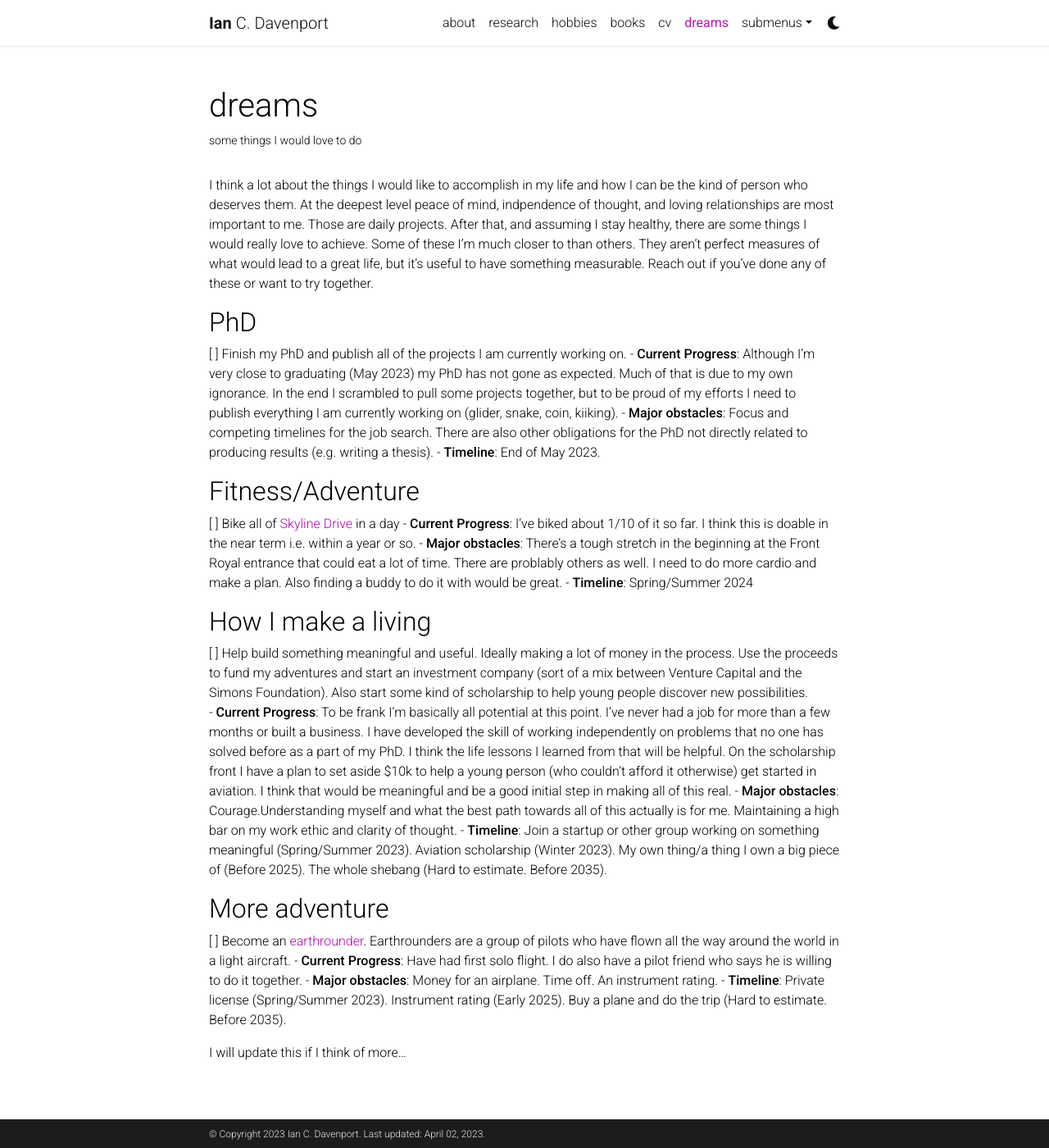
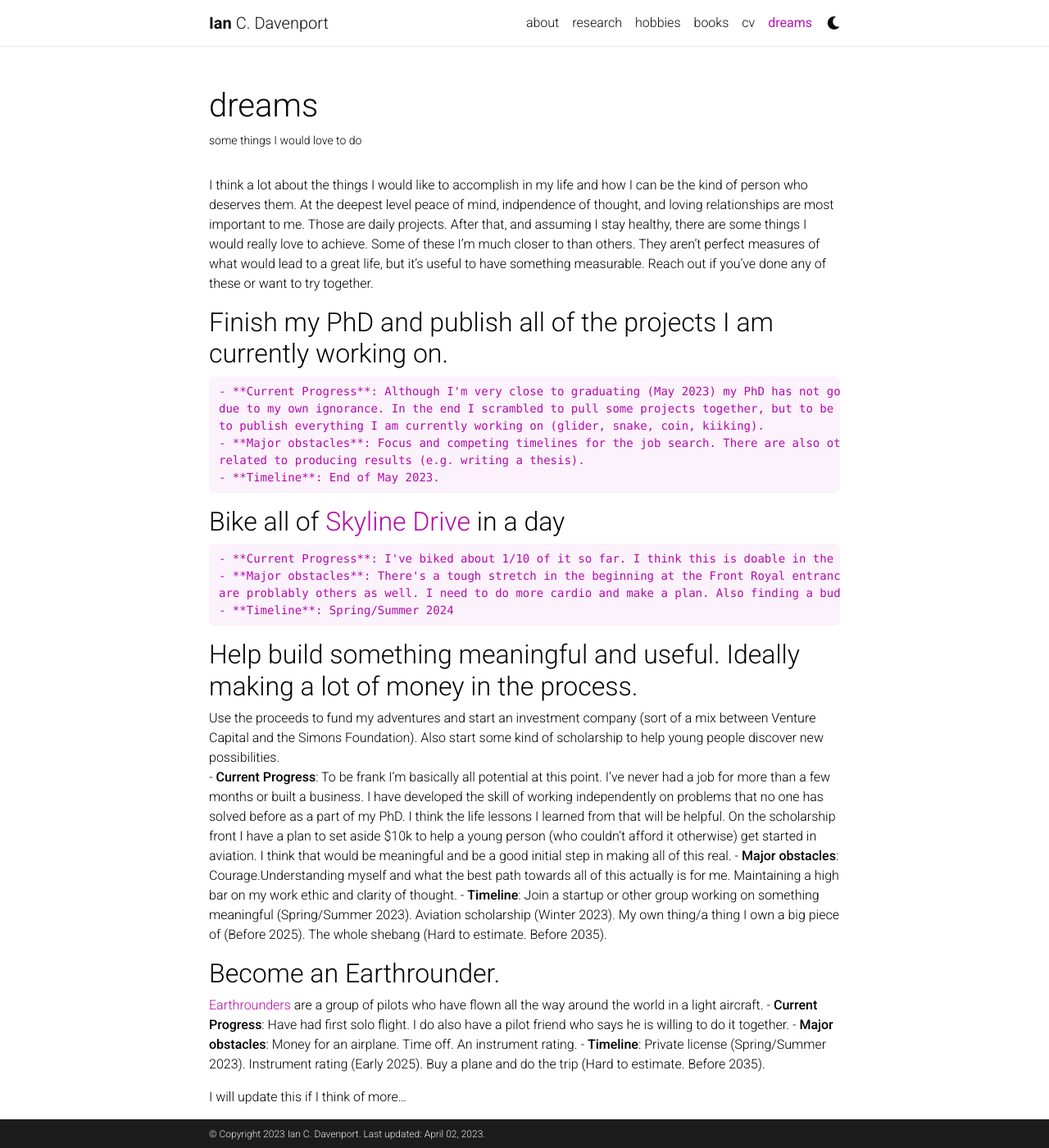
Before and after one commit to davenpi/davenpi.github.io, a Jekyll site: the page built from _pages/pie.md, in a window 1280 px wide and 1400 px high. Shown: the whole window at 82% size. Built offline with Jekyll 4.4.1, drawn with Linux system fonts in a browser that asks for light colours; comment, search, counter and statistics services are not loaded; a style sheet for code colours, icons or effects is not loaded.

```diff
--- a/_pages/pie.md
+++ b/_pages/pie.md
@@ -18,8 +18,7 @@ perfect measures of what would lead to a great life, but it's useful to have som
 if you've done any of these or want to try together.
 
 
-## PhD
-[ ] Finish my PhD and publish all of the projects I am currently working on.
+## Finish my PhD and publish all of the projects I am currently working on.
     - **Current Progress**: Although I'm very close to graduating (May 2023) my PhD has not gone as expected. Much of that is
     due to my own ignorance. In the end I scrambled to pull some projects together, but to be proud of my efforts I need
     to publish everything I am currently working on (glider, snake, coin, kiiking).
@@ -27,17 +26,15 @@ if you've done any of these or want to try together.
     related to producing results (e.g. writing a thesis).
     - **Timeline**: End of May 2023.
 
-## Fitness/Adventure
-[ ] Bike all of [Skyline Drive](https://www.nps.gov/shen/planyourvisit/driving-skyline-drive.htm) in a day
+## Bike all of [Skyline Drive](https://www.nps.gov/shen/planyourvisit/driving-skyline-drive.htm) in a day
     - **Current Progress**: I've biked about 1/10 of it so far. I think this is doable in the near term i.e. within a year or so.
     - **Major obstacles**: There's a tough stretch in the beginning at the Front Royal entrance that could eat a lot of time. There
     are problably others as well. I need to do more cardio and make a plan. Also finding a buddy to do it with would be great.
     - **Timeline**: Spring/Summer 2024
 
-## How I make a living
-[ ] Help build something meaningful and useful. Ideally making a lot of money in the process. Use the proceeds to fund
-my adventures and start an investment company (sort of a mix between Venture Capital and the Simons Foundation). Also start some kind
-of scholarship to help young people discover new possibilities.
+## Help build something meaningful and useful. Ideally making a lot of money in the process.
+Use the proceeds to fund my adventures and start an investment company (sort of a mix between Venture Capital and the Simons Foundation).
+Also start some kind of scholarship to help young people discover new possibilities.
     - **Current Progress**: To be frank I'm basically all potential at this point. I've never had a job for more than a few months or
     built a business. I have developed the skill of working independently on problems that no one has solved before as a part of my PhD.
     I think the life lessons I learned from that will be helpful. On the scholarship front I have a plan to set aside $10k
@@ -48,9 +45,9 @@ of scholarship to help young people discover new possibilities.
     - **Timeline**: Join a startup or other group working on something meaningful (Spring/Summer 2023). Aviation scholarship (Winter 2023).
     My own thing/a thing I own a big piece of (Before 2025). The whole shebang (Hard to estimate. Before 2035).
 
-## More adventure
-[ ] Become an [earthrounder](https://www.earthrounders.com/are_you_one.php). Earthrounders are a group of
-pilots who have flown all the way around the world in a light aircraft.
+## Become an Earthrounder.
+[Earthrounders](https://www.earthrounders.com/are_you_one.php) are a group of pilots who have flown all the way around the
+world in a light aircraft.
     - **Current Progress**: Have had first solo flight. I do also have a pilot friend who says he
     is willing to do it together.
     - **Major obstacles**: Money for an airplane. Time off. An instrument rating.
```
Also changed, not shown: _pages/about.md (+1 -1 lines), _pages/dropdown.md (deleted, +0 -13 lines), 1 other file.
